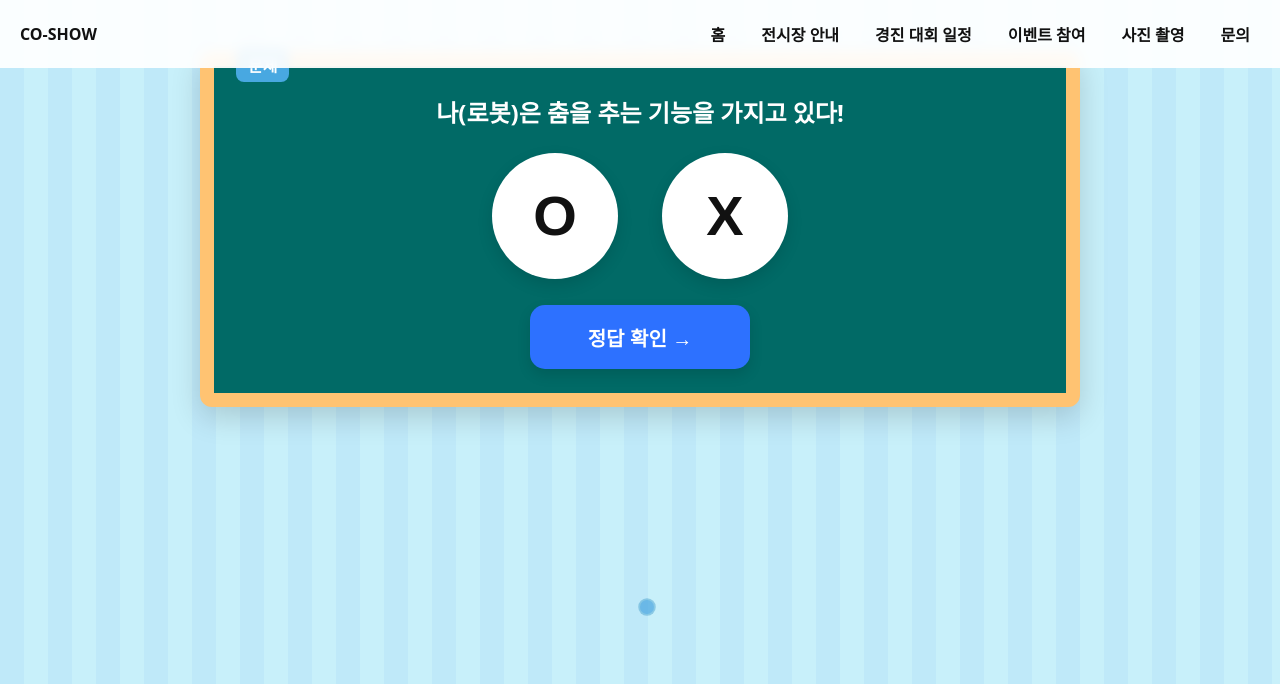
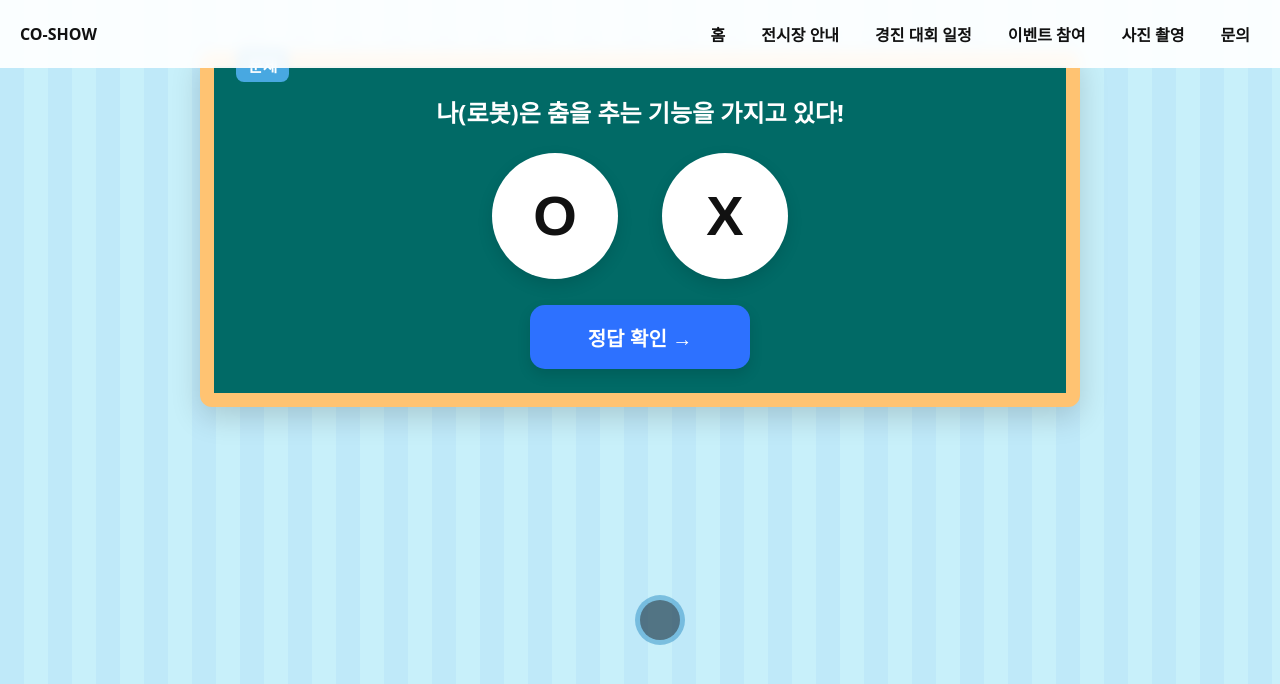
Before and after one commit to dlwldn4824/HCI-UX, a React (Vite) app in the folder co-show/: page /#/quiz/events in a window 1280 px wide. Shown: the top 684 px of the page. Built offline with nearby package versions, Linux system fonts and the light colour scheme; what @capacitor/core would draw is missing.

Commit message:
스피너 css 수정

```diff
--- a/co-show/src/pages/PhotoFilter.jsx
+++ b/co-show/src/pages/PhotoFilter.jsx
@@ -101,11 +101,10 @@
   };
 
   const filters = [filter1, filter2, filter3];
+
 if (loading) {
   return (
-    <main
-      className="photo-filter-wrap photo-filter-loading"
-    >
+    <main className="photo-filter-wrap photo-filter-loading">
       <div className="robot-spinner">
         <img
           src={temiSpinner}
@@ -118,17 +117,15 @@
           <span
             key={i}
             className="dot"
-              style={{
-                transform: `translate(-50%, -50%) rotate(${(360 / 12) * i}deg) translate(70px)`,
-              }}
+            style={{ "--i": i }}
           />
         ))}
       </div>
+
       </div>
     </main>
   );
 }
-
 
   return (
     <main className="photo-filter-wrap">
--- a/co-show/src/styles/PhotoFilter.css
+++ b/co-show/src/styles/PhotoFilter.css
@@ -111,16 +111,16 @@
 
 .robot-spinner {
   position: relative;
-  width: 220px;
-  height: 220px;
+  width: 1000px;
+  height: 1000px;
   display: flex;
   justify-content: center;
   align-items: center;
-  margin-top: 200px; /* 원하는 위치 */
+  margin-top: 100px; /* 원하는 위치 */
 }
 
 .robot-img {
-  width: 150px;
+  width: 500px;
   height: auto;
   z-index: 2;
 }
@@ -129,22 +129,32 @@
   position: absolute;
   top: 50%;
   left: 50%;
-  width: 180px;
-  height: 180px;
+  width: calc(var(--dot-radius) * 2);
+  height: calc(var(--dot-radius) * 2);
   transform: translate(-50%, -50%);
   animation: dot-spin 0.9s linear infinite;
   z-index: 1;
 }
 
+/* 개별 도트 */
 .dot {
   position: absolute;
   top: 50%;
   left: 50%;
-  width: 14px;
-  height: 14px;
+  width: 40px;
+  height: 40px;
   border-radius: 50%;
-  background-color: #42A2EA; /* 메인 컬러 */
-  opacity: 0.4;
+  background-color: #2A2B2B;
+  opacity: 0.5;
+
+  /* 점의 개수 = 12개 기준 */
+  --count: 12;
+
+  /* 점 배치 공식 */
+  transform:
+    translate(-50%, -50%)
+    rotate(calc(360deg / var(--count) * var(--i)))
+    translate(var(--dot-radius));
 }
 
 /* dot 밝기 점진 변화 (더 자연스럽게) */
@@ -175,3 +185,7 @@
   justify-content: center;
   align-items: center;
 }
+/* 기본 반지름: 원하는 크기로 조절 */
+:root {
+  --dot-radius: 330px;  /* ← 여기 숫자만 바꾸면 도는 원 크기가 변함 */
+}
--- a/co-show/src/styles/globals.css
+++ b/co-show/src/styles/globals.css
@@ -34,61 +34,3 @@
   font-weight: normal;
   font-style: normal;
 }
-.robot-spinner {
-  position: relative;
-  width: 180px;      /* 원하는 크기로 조절 */
-  height: 180px;
-  display: flex;
-  justify-content: center;
-  align-items: center;
-}
-
-/* 로봇 이미지는 가운데 */
-.robot-img {
-  width: 120px;
-  height: auto;
-  z-index: 2;
-}
-
-/* 도트가 돌고 있는 원 */
-.dot-ring {
-  position: absolute;
-  top: 50%;
-  left: 50%;
-  width: 140px;      /* 로봇보다 크게 → 바깥으로 */
-  height: 140px;
-  transform: translate(-50%, -50%);
-  animation: dot-spin 1s linear infinite;
-  z-index: 1;
-}
-
-/* 개별 도트 */
-.dot {
-  position: absolute;
-  top: 50%;
-  left: 50%;
-  width: 10px;
-  height: 10px;
-  border-radius: 50%;
-  background: #42a2ea;        /* 메인 컬러 */
-  opacity: 0.2;
-}
-
-/* 밝기 그라데이션 효과 (선택) */
-.dot-ring .dot:nth-child(1)  { opacity: 1;   }
-.dot-ring .dot:nth-child(2)  { opacity: 0.9; }
-.dot-ring .dot:nth-child(3)  { opacity: 0.8; }
-.dot-ring .dot:nth-child(4)  { opacity: 0.7; }
-.dot-ring .dot:nth-child(5)  { opacity: 0.6; }
-.dot-ring .dot:nth-child(6)  { opacity: 0.5; }
-.dot-ring .dot:nth-child(7)  { opacity: 0.4; }
-.dot-ring .dot:nth-child(8)  { opacity: 0.3; }
-.dot-ring .dot:nth-child(9)  { opacity: 0.25;}
-.dot-ring .dot:nth-child(10) { opacity: 0.2; }
-.dot-ring .dot:nth-child(11) { opacity: 0.18;}
-.dot-ring .dot:nth-child(12) { opacity: 0.15;}
-
-@keyframes dot-spin {
-  0%   { transform: translate(-50%, -50%) rotate(0deg); }
-  100% { transform: translate(-50%, -50%) rotate(360deg); }
-}
```
Lines whose indentation alone changed are shown as unchanged.
